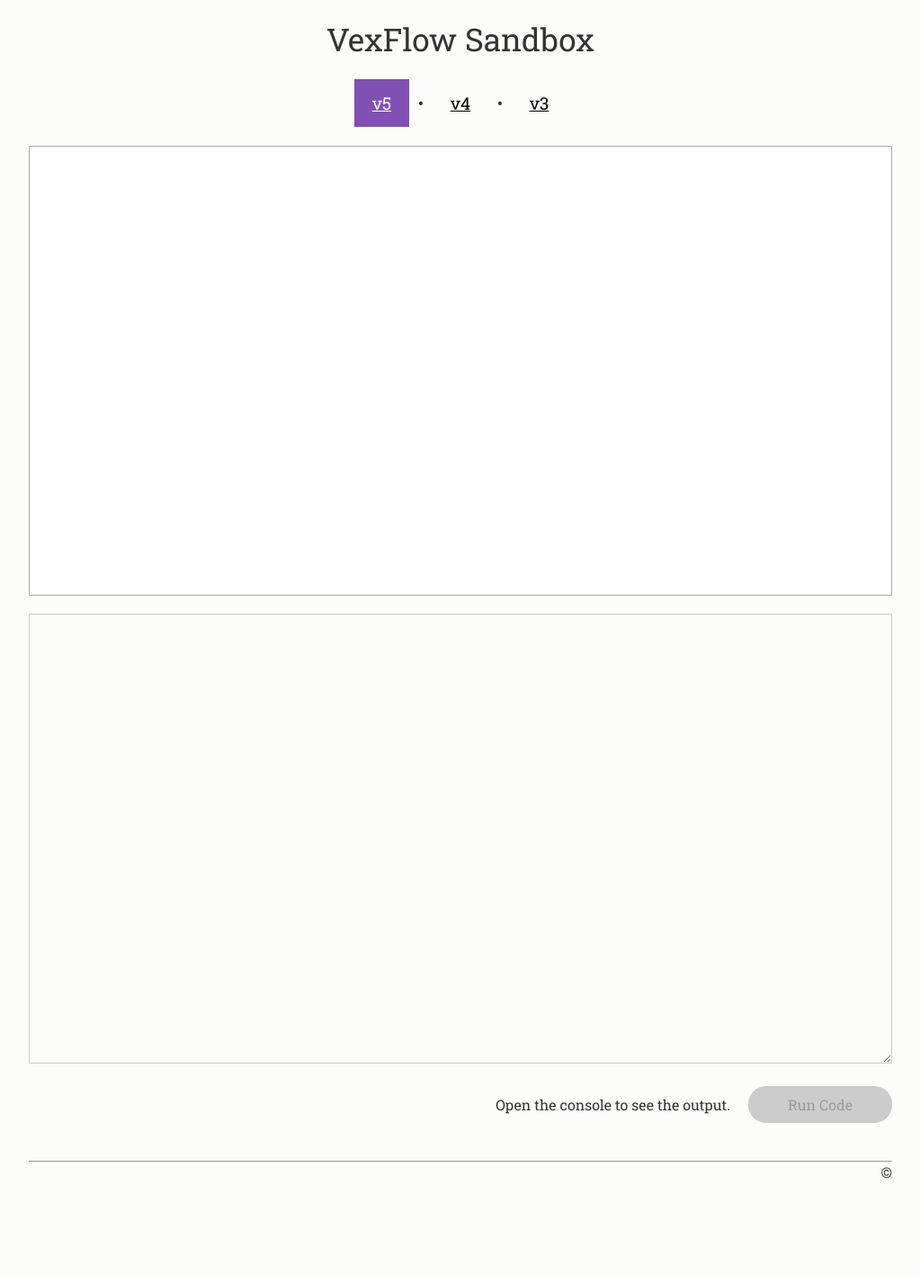
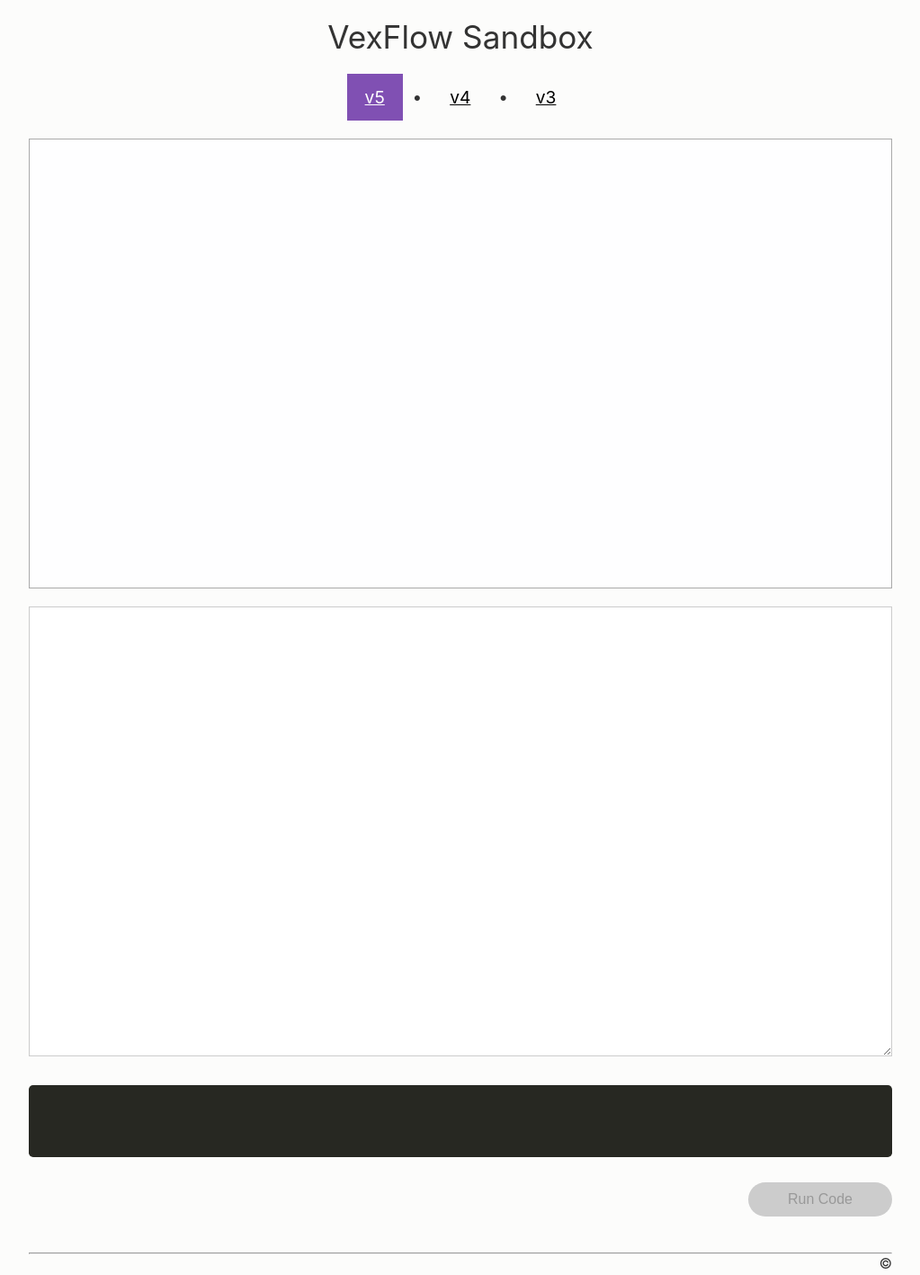
Before and after one commit to vexflow/vexflow-sandbox, an Eleventy site: page src/index.html in a window 1280 px wide. Shown: the whole page at 90% size, without its empty margins (128-1151 px from the left). Before the commit the page ends 1333 px from the top, so only its background shows below. Built offline with nearby package versions, Linux system fonts and the light colour scheme; Eleventy itself is replaced by a stand-in of ours; code samples lack their colours; files that its build step writes are made by us from their sources.

Commit message:
Fix empty squares bug! Added JS syntax highlighting via Prism.js.

```diff
--- a/src/index.html
+++ b/src/index.html
@@ -1,32 +1,19 @@
 <!doctype html>
 <html>
     <head>
-        <meta charset="utf-8" />
+        <meta charset="UTF-8" />
         <meta name="viewport" content="width=device-width" />
         <title>VexFlow Sandbox</title>
         <meta name="description" content="VexFlow Sandbox" />
         <meta name="author" content="Ron B. Yeh" />
-        <link href="https://fonts.googleapis.com/css?family=Roboto+Slab:400" rel="stylesheet" />
         <link rel="stylesheet" href="/c/prism.css" />
+        <script src="/j/prism.js"></script>
+        <script src="https://cdn.jsdelivr.net/npm/vexflow@5.0.0/build/cjs/vexflow.js"></script>
         <style>
             * {
                 margin: 0;
                 padding: 0;
                 box-sizing: border-box;
-                font-family:
-                    "Roboto Slab",
-                    -apple-system,
-                    BlinkMacSystemFont,
-                    "Segoe UI",
-                    Roboto,
-                    Helvetica,
-                    Arial,
-                    sans-serif,
-                    "Apple Color Emoji",
-                    "Segoe UI Emoji",
-                    "Segoe UI Symbol";
-                background-color: #fcfcfb;
-                color: #333;
             }
             .title {
                 font-size: 2.2em;
@@ -47,16 +34,15 @@
                 background-color: #fefeff;
                 margin: 0 auto;
             }
-        </style>
-        <style>
+
             body {
-                font-family:
-                    system-ui,
-                    -apple-system,
-                    sans-serif;
+                background-color: #fcfcfb;
+                color: #333;
                 max-width: 1000px;
                 margin: 20px auto;
                 padding: 0 20px;
+                font-family: -apple-system, BlinkMacSystemFont, "Segoe UI", Roboto, Helvetica, Arial, sans-serif,
+                    "Apple Color Emoji", "Segoe UI Emoji", "Segoe UI Symbol";
             }
 
             textarea {
@@ -99,7 +85,34 @@
                 background: #8050b3;
                 color: white;
             }
+
+            pre code[contenteditable="true"] {
+                outline: none;
+            }
         </style>
+    </head>
+    <body>
+        <div class="title">VexFlow Sandbox</div>
+        <div>&nbsp;</div>
+        <div class="versions">
+            <a id="v5Link" href="javascript:setVersion(5)" class="selectedVersionHighlight versionButton">v5</a>
+            &nbsp • &nbsp;
+            <a id="v4Link" href="javascript:setVersion(4)" class="versionButton">v4</a>
+            &nbsp; • &nbsp;
+            <a id="v3Link" href="javascript:setVersion(3)" class="versionButton">v3</a>
+        </div>
+        <div>&nbsp;</div>
+        <div id="output" class="content"></div>
+        <textarea id="code"></textarea>
+        <pre><code id="code2" class="lang-js" contenteditable="true">
+        </code></pre>
+        <br />
+        <div style="text-align: right">
+            <button id="runButton" disabled onclick="runCode()">Run Code</button>
+        </div>
+        <div>&nbsp;</div>
+        {% include 'footer.html' %}
+        <!--  -->
         {{ vexflow_code}}
         <script>
             let currentVersion = 5;
@@ -165,25 +178,27 @@
             }
 
             function showCode(str) {
+                console.log(document.getElementById("code"));
                 document.getElementById("code").value = str;
+                document.getElementById("code2").innerHTML = str;
             }
 
             function runCode() {
                 clearOutput();
                 const code = document.getElementById("code").value;
-                eval(code);
+                eval('"use strict";' + code);
             }
 
             async function loadVexFlowScriptsInOrder() {
                 try {
-                    await loadScript("{{ global.v5.jsdelivr_cjs_url }}");
+                    // await loadScript("{{ global.v5.jsdelivr_cjs_url }}");
                     v5VexFlowObject = window.VexFlow;
 
-                    await loadScript("{{ global.v4.jsdelivr_cjs_url }}");
-                    v4VexFlowObject = window.Vex;
+                    // await loadScript("{{ global.v4.jsdelivr_cjs_url }}");
+                    // v4VexFlowObject = window.Vex;
 
-                    await loadScript("{{ global.v3.jsdelivr_cjs_url }}");
-                    v3VexFlowObject = window.Vex;
+                    // await loadScript("{{ global.v3.jsdelivr_cjs_url }}");
+                    // v3VexFlowObject = window.Vex;
 
                     // Once all the scripts are loaded, we can check this page's query params.
                     updateSelectedVersionFromQueryParams();
@@ -194,26 +209,5 @@
 
             loadVexFlowScriptsInOrder();
         </script>
-    </head>
-    <body>
-        <div class="title">VexFlow Sandbox</div>
-        <div>&nbsp;</div>
-        <div class="versions">
-            <a id="v5Link" href="javascript:setVersion(5)" class="selectedVersionHighlight versionButton">v5</a>
-            &nbsp • &nbsp;
-            <a id="v4Link" href="javascript:setVersion(4)" class="versionButton">v4</a>
-            &nbsp; • &nbsp;
-            <a id="v3Link" href="javascript:setVersion(3)" class="versionButton">v3</a>
-        </div>
-        <div>&nbsp;</div>
-        <div id="output" class="content"></div>
-        <textarea id="code"></textarea>
-        <br />
-        <div style="text-align: right">
-            <span style="margin-right: 20px">Open the console to see the output.</span
-            ><button id="runButton" disabled onclick="runCode()">Run Code</button>
-        </div>
-        <div>&nbsp;</div>
-        {% include 'footer.html' %}
     </body>
 </html>
```
